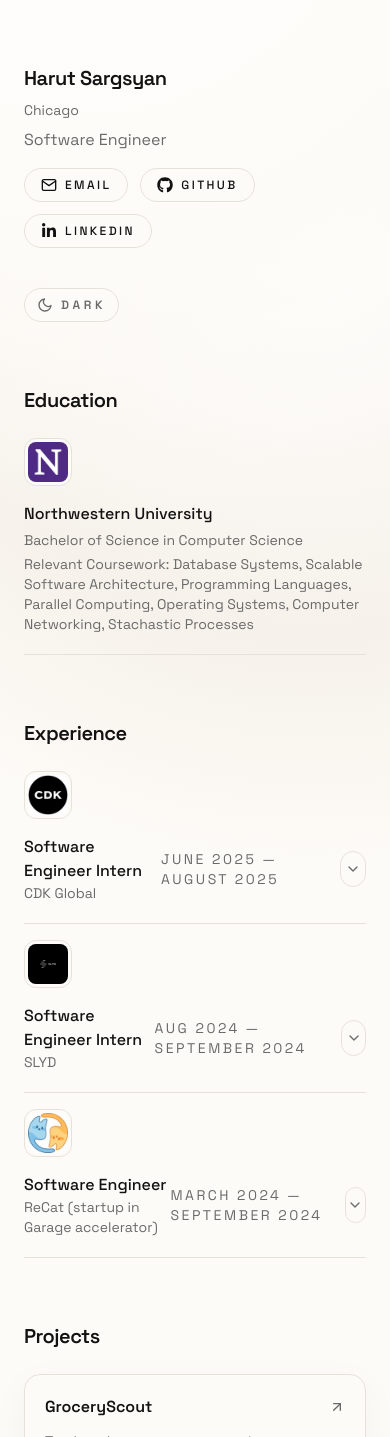
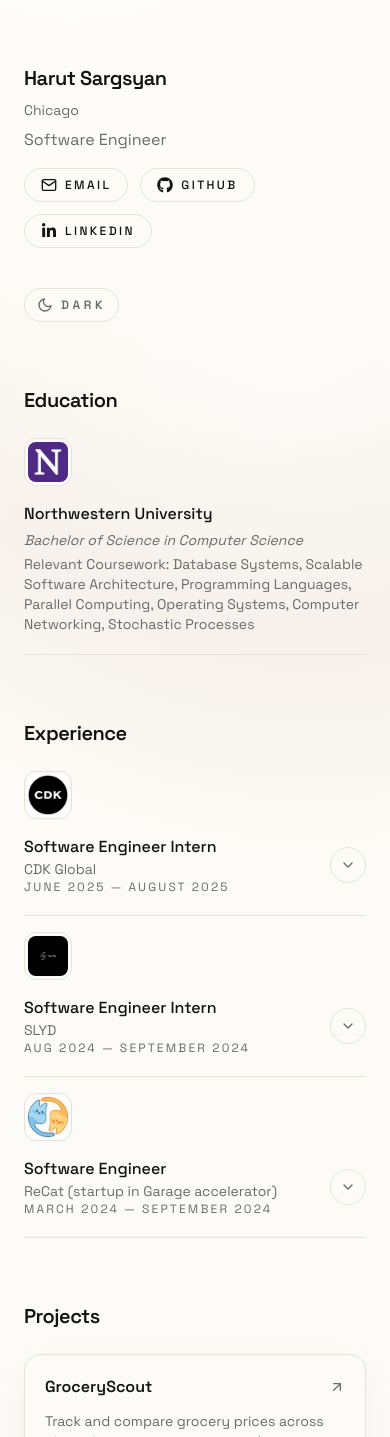
Before and after one commit to HarutSargsyan/harutsargsyan.github.io, a React (Vite) app: page / in a window 390 px wide. Shown: the top 1437 px of the page. Built offline with nearby package versions, Linux system fonts and the light colour scheme.

Commit message:
minor spellign fixes

```diff
--- a/src/components/EducationSection.tsx
+++ b/src/components/EducationSection.tsx
@@ -56,7 +56,7 @@ const EducationSection = ({ education }: EducationSectionProps) => {
                   ) : null}
                 </div>
                 {item.degree ? (
-                  <p className="text-sm text-[color:var(--color-muted)]">
+                  <p className="text-sm italic text-[color:var(--color-muted)]">
                     {item.degree}
                   </p>
                 ) : null}
--- a/src/components/ExperienceSection.tsx
+++ b/src/components/ExperienceSection.tsx
@@ -55,8 +55,8 @@ const ExperienceSection = ({
                   )}
                 </div>
                 <div className="space-y-1">
-                  <div className="flex justify-between">
-                    <div>
+                  <div className="flex items-center gap-3">
+                    <div className="flex-1">
                       <div className="flex items-center gap-2">
                         {item.url ? (
                           <a
@@ -76,9 +76,12 @@ const ExperienceSection = ({
                         {item.company}
                         {item.location ? ` · ${item.location}` : ""}
                       </p>
+                      <p className="text-xs uppercase tracking-[0.18em] text-[color:var(--color-muted)] md:hidden">
+                        {formatRange(item.start, item.end)}
+                      </p>
                     </div>
                     <div className="flex items-center gap-3 md:justify-end">
-                      <p className="text-sm uppercase tracking-[0.18em] text-[color:var(--color-muted)] md:text-right">
+                      <p className="hidden text-sm uppercase tracking-[0.18em] text-[color:var(--color-muted)] md:block md:text-right">
                         {formatRange(item.start, item.end)}
                       </p>
                       <button
--- a/src/portfolio.ts
+++ b/src/portfolio.ts
@@ -83,7 +83,7 @@ export const portfolioData: PortfolioData = {
       degree: "Bachelor of Science in Computer Science",
       logo: northwesternLogo,
       details:
-        "Relevant Coursework: Database Systems, Scalable Software Architecture, Programming Languages, Parallel Computing, Operating Systems, Computer Networking, Stachastic Processes",
+        "Relevant Coursework: Database Systems, Scalable Software Architecture, Programming Languages, Parallel Computing, Operating Systems, Computer Networking, Stochastic Processes",
     },
   ],
   experiences: [
```
